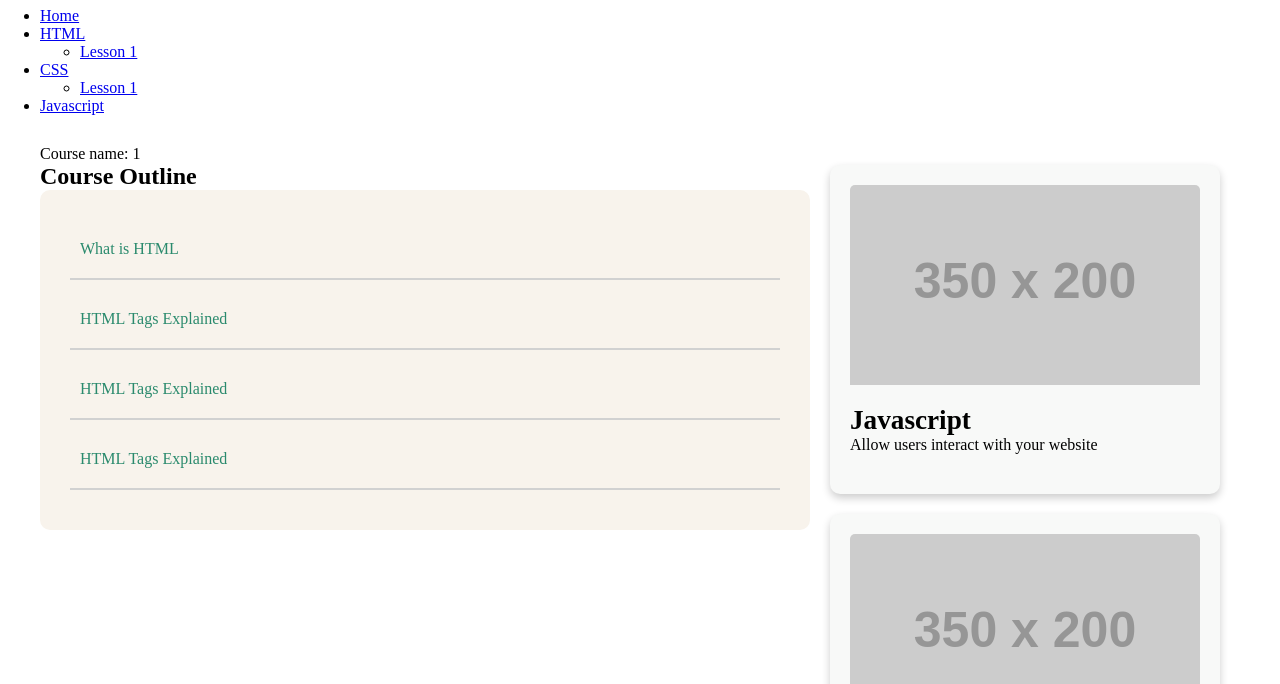
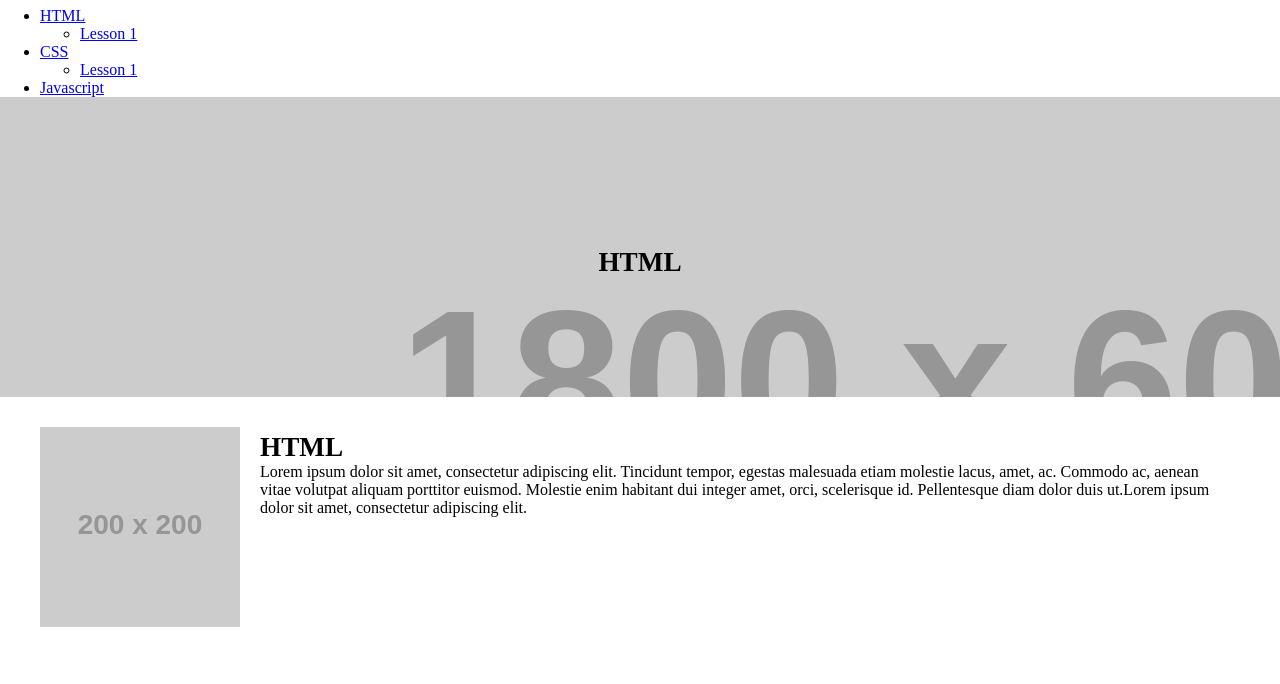
Before and after one commit to chingu-voyages/v40-geckos-team-15, a React app: page /1 in a window 1280 px wide. Shown: the part 88-772 px from the top of the page. Built offline with nearby package versions, Linux system fonts and the light colour scheme; placeholder pictures from the web are drawn by us.

Commit message:
Add course title and featured image

```diff
--- a/src/css/index.css
+++ b/src/css/index.css
@@ -3,6 +3,10 @@
 ::before {
   box-sizing: border-box;
   margin: 0;
+}
+
+h1, .h1 {
+  font-size: 1.7em;
 }
 
 h3 {
--- a/src/main.js
+++ b/src/main.js
@@ -12,11 +12,7 @@ export default function Main(props) {
   return (
     <>
       <Header />
-
       <ul>
-        <li>
-          <Link to="/">Home</Link>
-        </li>
         <li>
           <Link to="/html">HTML</Link>
           <ul>
--- a/src/pages/Course.js
+++ b/src/pages/Course.js
@@ -6,20 +6,42 @@ import CourseCard from "../components/CourseCard";
 function Course() {
   let { course } = useParams();
   const lessons = [
-    {title: "What is HTML"},
-    {title: "HTML Tags Explained"},
-    {title: "HTML Tags Explained"},
-    {title: "HTML Tags Explained"}
+    {title: "What is HTML", url: "/html/lesson-1"},
+    {title: "HTML Tags Explained", url: "html/lesson-1"},
+    {title: "HTML Tags Explained", url: "html/lesson-1"},
+    {title: "HTML Tags Explained", url: "html/lesson-1"}
   ];
   const courses = [
-    {name: "Javascript", description: "Allow users interact with your website"},
-    {name: "CSS", description: "Make your website beautiful with syles"}
+    {name: "Javascript", description: "Allow users interact with your website", longdescription: "Lorem ipsum dolor sit amet, consectetur adipiscing elit. Tincidunt tempor, egestas malesuada etiam molestie lacus, amet, ac. Commodo ac, aenean vitae volutpat aliquam porttitor euismod. Molestie enim habitant dui integer amet, orci, scelerisque id. Pellentesque diam dolor duis ut.Lorem ipsum dolor sit amet, consectetur adipiscing elit."},
+    {name: "CSS", description: "Make your website beautiful with styles", longdescription: "Lorem ipsum dolor sit amet, consectetur adipiscing elit. Tincidunt tempor, egestas malesuada etiam molestie lacus, amet, ac. Commodo ac, aenean vitae volutpat aliquam porttitor euismod. Molestie enim habitant dui integer amet, orci, scelerisque id. Pellentesque diam dolor duis ut.Lorem ipsum dolor sit amet, consectetur adipiscing elit."},
+    {name: "HTML", description: "Learn how websites are structured with HTML elements and structure", longdescription: "Lorem ipsum dolor sit amet, consectetur adipiscing elit. Tincidunt tempor, egestas malesuada etiam molestie lacus, amet, ac. Commodo ac, aenean vitae volutpat aliquam porttitor euismod. Molestie enim habitant dui integer amet, orci, scelerisque id. Pellentesque diam dolor duis ut.Lorem ipsum dolor sit amet, consectetur adipiscing elit."}
   ]
   return(
     <>
+      <div className="featured"
+        style={{
+          background: "url(https://via.placeholder.com/1800x600.png)",
+          backgroundRepeat: "no-repeat", height: "300px"
+        }}>
+        <strong>
+          <p className="h1" style={{padding:"150px 0", textAlign: "center"}}>
+            { courses[2].name}
+          </p>
+        </strong>
+      </div>
+      <div style={{display: "flex", padding:"30px 40px"}}>
+        <img src="https://via.placeholder.com/200x200.png"/>
+        <div style={{padding: "5px 20px"}}>
+          <h1>
+            { courses[2].name}
+          </h1>
+          <p>
+            { courses[2].longdescription}
+          </p>
+        </div>
+      </div>
       <div style={{display: "flex", padding:"30px 40px"}}>
         <div style={{flexGrow: "10"}}>
-          <p>Course name: { course }</p>
           <CourseOutline lessons={lessons} />
         </div>
         <div style={{ padding: "20px"}}>
```
